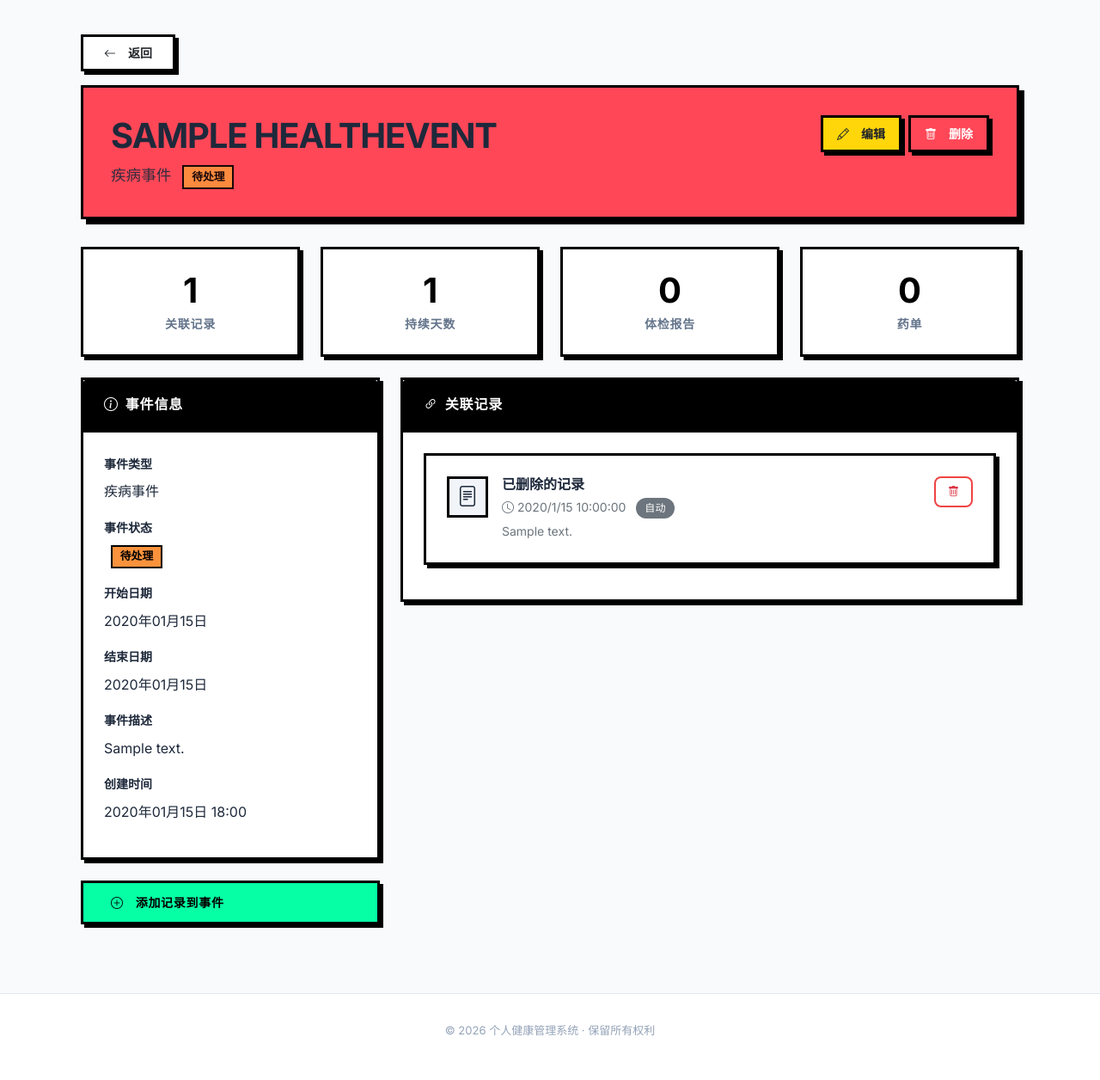
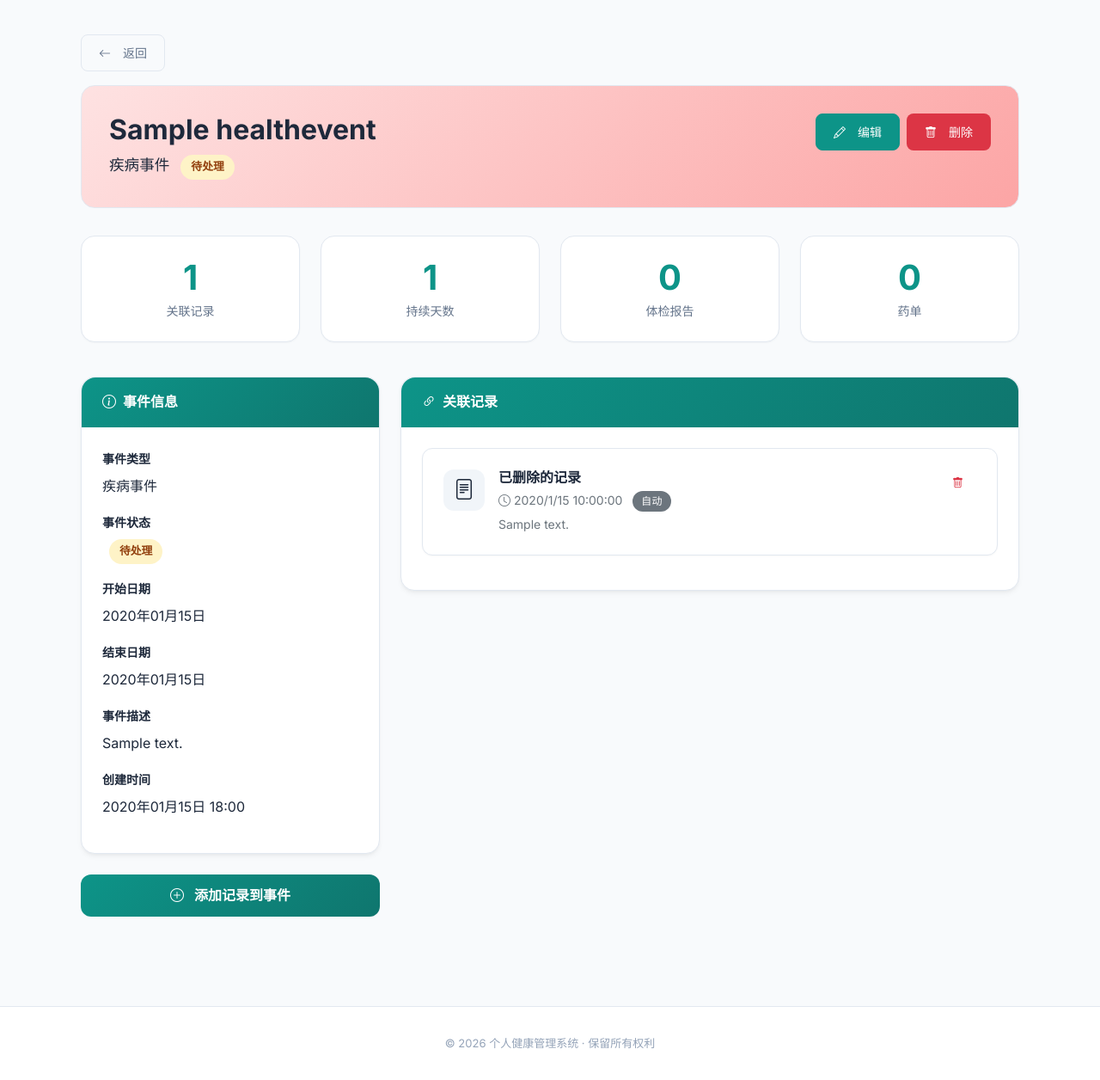
Before and after one commit to Zhou-Joe/health_app, a Django app: page /events/1/ in a window 1280 px wide. Shown: the part 70-1326 px from the top of the page at 86% size. Before the commit the page ends 1274 px from the top, so only its background shows below. Run offline with Django 5.2, Linux system fonts and the light colour scheme; a user stored in the database is signed in; tables that the repository leaves empty hold one stand-in row (values such as "Sample post"); data that the repository does not hold is empty; some libraries are stand-ins or nearby versions.

Commit message:
优化界面：1) 药单页面视觉优化 2) event详情页主题统一

```diff
--- a/medical_records/templates/medical_records/event_detail.html
+++ b/medical_records/templates/medical_records/event_detail.html
@@ -4,69 +4,56 @@
 
 {% block extra_css %}
 <style>
-:root {
-    --brutal-yellow: #FFD60A;
-    --brutal-cyan: #14b8a6;
-    --brutal-pink: #FF5C8D;
-    --brutal-blue: #4C8BF5;
-    --brutal-green: #06FFA5;
-    --brutal-red: #FF4757;
-    --brutal-purple: #A855F7;
-    --brutal-orange: #FB923C;
-    --border-thick: 3px solid #000;
-    --shadow-hard: 6px 6px 0px #000;
-    --shadow-hard-sm: 4px 4px 0px #000;
+.event-header-section {
+    background: linear-gradient(135deg, var(--primary-soft) 0%, #a7f3d0 100%);
+    border-radius: var(--radius-lg);
+    padding: 2rem;
+    margin-bottom: 2rem;
+    border: 1px solid var(--border-color);
 }
 
-.event-header-section {
-    background: var(--brutal-cyan);
-    border: var(--border-thick);
-    box-shadow: var(--shadow-hard);
-    padding: 2rem;
-    margin-bottom: 2rem;
-}
-
-.event-header-section.illness { background: var(--brutal-red); }
-.event-header-section.checkup { background: var(--brutal-blue); }
-.event-header-section.chronic_management { background: var(--brutal-purple); }
-.event-header-section.emergency { background: var(--brutal-orange); }
-.event-header-section.wellness { background: var(--brutal-green); }
-.event-header-section.medication_course { background: var(--brutal-pink); }
-.event-header-section.other { background: #94a3b8; }
+.event-header-section.illness { background: linear-gradient(135deg, #fee2e2 0%, #fca5a5 100%); }
+.event-header-section.checkup { background: linear-gradient(135deg, #dbeafe 0%, #93c5fd 100%); }
+.event-header-section.chronic_management { background: linear-gradient(135deg, #ede9fe 0%, #c4b5fd 100%); }
+.event-header-section.emergency { background: linear-gradient(135deg, #ffedd5 0%, #fdba74 100%); }
+.event-header-section.wellness { background: linear-gradient(135deg, #dcfce7 0%, #86efac 100%); }
+.event-header-section.medication_course { background: linear-gradient(135deg, #fce7f3 0%, #f9a8d4 100%); }
+.event-header-section.other { background: linear-gradient(135deg, #f3f4f6 0%, #d1d5db 100%); }
 
 .event-info-card {
-    background: #FFF;
-    border: var(--border-thick);
-    box-shadow: var(--shadow-hard-sm);
+    background: var(--bg-card);
+    border-radius: var(--radius-lg);
+    box-shadow: var(--shadow-md);
     margin-bottom: 1.5rem;
+    border: 1px solid var(--border-color);
 }
 
 .event-info-card .card-header {
-    background: #000;
+    background: linear-gradient(135deg, var(--primary) 0%, var(--primary-dark) 100%);
     color: #FFF;
-    font-weight: 900;
-    text-transform: uppercase;
-    letter-spacing: 0.05em;
+    font-weight: 600;
     padding: 1rem 1.5rem;
-    border-bottom: var(--border-thick);
+    border-bottom: none;
+    border-radius: var(--radius-lg) var(--radius-lg) 0 0;
 }
 
 .item-card {
-    background: #FFF;
-    border: var(--border-thick);
-    box-shadow: var(--shadow-hard-sm);
+    background: var(--bg-card);
+    border-radius: var(--radius-md);
+    box-shadow: var(--shadow-sm);
     margin-bottom: 1rem;
-    transition: all 0.1s ease;
+    transition: var(--transition);
+    border: 1px solid var(--border-color);
 }
 
 .item-card:hover {
-    transform: translate(-1px, -1px);
-    box-shadow: 5px 5px 0px #000;
+    transform: translateY(-2px);
+    box-shadow: var(--shadow-md);
 }
 
-.item-card.checkup { border-left: 6px solid var(--brutal-blue); }
-.item-card.medication { border-left: 6px solid var(--brutal-pink); }
-.item-card.indicator { border-left: 6px solid var(--brutal-yellow); }
+.item-card.checkup { border-left: 4px solid var(--info); }
+.item-card.medication { border-left: 4px solid var(--primary); }
+.item-card.indicator { border-left: 4px solid var(--warning); }
 
 .item-icon {
     width: 48px;
@@ -75,151 +62,97 @@
     align-items: center;
     justify-content: center;
     font-size: 1.5rem;
-    background: #f1f5f9;
-    border: var(--border-thick);
+    background: var(--bg-soft);
+    border-radius: var(--radius-md);
     margin-right: 1rem;
 }
 
 .btn-add-item {
-    background: var(--brutal-green);
-    border: var(--border-thick);
-    border-radius: 0;
+    background: linear-gradient(135deg, var(--primary) 0%, var(--primary-dark) 100%);
+    border: none;
+    border-radius: var(--radius-md);
     padding: 0.75rem 2rem;
-    font-weight: 800;
-    text-transform: uppercase;
-    letter-spacing: 0.05em;
-    color: #000;
-    transition: all 0.1s ease;
-    box-shadow: var(--shadow-hard-sm);
+    font-weight: 600;
+    color: #FFF;
+    transition: var(--transition);
+    box-shadow: var(--shadow-sm);
 }
 
 .btn-add-item:hover {
-    transform: translate(-2px, -2px);
-    box-shadow: 6px 6px 0px #000;
-    color: #000;
-}
-
-.btn-edit {
-    background: var(--brutal-yellow);
-    border: var(--border-thick);
-    border-radius: 0;
-    padding: 0.5rem 1rem;
-    font-weight: 700;
-    transition: all 0.1s ease;
-    box-shadow: var(--shadow-hard-sm);
-}
-
-.btn-edit:hover {
-    background: var(--brutal-green);
-    transform: translate(-1px, -1px);
-    box-shadow: 5px 5px 0px #000;
-}
-
-.btn-delete {
-    background: var(--brutal-red);
-    border: var(--border-thick);
-    border-radius: 0;
-    padding: 0.5rem 1rem;
-    font-weight: 700;
+    transform: translateY(-2px);
+    box-shadow: var(--shadow-md);
     color: #FFF;
-    transition: all 0.1s ease;
-    box-shadow: var(--shadow-hard-sm);
-}
-
-.btn-delete:hover {
-    background: #dc2626;
-    transform: translate(-1px, -1px);
-    box-shadow: 5px 5px 0px #000;
-    color: #FFF;
-}
-
-.btn-back {
-    background: #FFF;
-    border: var(--border-thick);
-    border-radius: 0;
-    padding: 0.5rem 1.5rem;
-    font-weight: 700;
-    transition: all 0.1s ease;
-    box-shadow: var(--shadow-hard-sm);
-}
-
-.btn-back:hover {
-    background: var(--brutal-yellow);
-    transform: translate(-1px, -1px);
-    box-shadow: 5px 5px 0px #000;
 }
 
 .stat-box {
     text-align: center;
-    background: #FFF;
-    border: var(--border-thick);
+    background: var(--bg-card);
+    border-radius: var(--radius-lg);
     padding: 1.5rem;
-    box-shadow: var(--shadow-hard-sm);
+    box-shadow: var(--shadow-sm);
+    border: 1px solid var(--border-color);
 }
 
 .stat-value {
     font-size: 2.5rem;
-    font-weight: 900;
-    color: #000;
+    font-weight: 700;
+    color: var(--primary);
 }
 
 .stat-label {
     font-size: 0.875rem;
-    font-weight: 700;
-    color: #64748b;
-    text-transform: uppercase;
-    letter-spacing: 0.05em;
+    font-weight: 500;
+    color: var(--text-secondary);
 }
 
 .empty-items {
     text-align: center;
     padding: 3rem 2rem;
-    background: #f8fafc;
-    border: 2px dashed #cbd5e1;
+    background: var(--bg-soft);
+    border-radius: var(--radius-md);
 }
 
 .auto-badge {
     display: inline-block;
-    background: rgba(0,0,0,0.2);
+    background: var(--secondary);
     color: #FFF;
     padding: 0.25rem 0.75rem;
     font-size: 0.75rem;
-    font-weight: 700;
-    text-transform: uppercase;
-    letter-spacing: 0.05em;
+    font-weight: 600;
+    border-radius: var(--radius-full);
     margin-left: 0.5rem;
 }
 
 .event-status-badge {
     display: inline-block;
-    border: 2px solid #000;
-    padding: 0.1rem 0.55rem;
+    padding: 0.25rem 0.75rem;
     font-size: 0.8rem;
-    font-weight: 800;
+    font-weight: 600;
+    border-radius: var(--radius-full);
     margin-left: 0.5rem;
 }
 
 .event-status-badge.pending {
-    background: var(--brutal-orange);
-    color: #000;
+    background: #fef3c7;
+    color: #92400e;
 }
 
 .event-status-badge.observing {
-    background: var(--brutal-yellow);
-    color: #000;
+    background: #dbeafe;
+    color: #1e40af;
 }
 
 .event-status-badge.recovered {
-    background: var(--brutal-green);
-    color: #000;
+    background: #dcfce7;
+    color: #166534;
 }
 
 .event-status-hint {
     display: inline-block;
     font-size: 0.8rem;
-    font-weight: 700;
+    font-weight: 500;
     margin-left: 0.5rem;
-    color: #111827;
+    color: var(--text-secondary);
 }
 </style>
 {% endblock %}
@@ -228,7 +161,7 @@
 <div class="container-fluid">
     <!-- 返回按钮 -->
     <div class="mb-3">
-        <button class="btn btn-back" onclick="history.back()">
+        <button class="btn btn-outline-secondary" onclick="history.back()">
             <i class="bi bi-arrow-left me-2"></i> 返回
         </button>
     </div>
@@ -237,13 +170,13 @@
     <div class="event-header-section {{ event.event_type }}">
         <div class="d-flex justify-content-between align-items-start">
             <div>
-                <h1 class="fw-bold mb-2" style="font-size: 2.5rem; font-weight: 900; text-transform: uppercase; letter-spacing: -0.03em; margin: 0;">
+                <h1 class="fw-bold mb-2" style="font-size: 2rem; margin: 0;">
                     {{ event.name }}
                     {% if event.is_auto_generated %}
                     <span class="auto-badge">自动生成</span>
                     {% endif %}
                 </h1>
-                <p class="mb-0" style="opacity: 0.9; font-size: 1.1rem;">
+                <p class="mb-0" style="font-size: 1.1rem;">
                     {{ event.get_event_type_display }}
                     <span class="event-status-badge {{ event.status }}">{{ event.get_status_display }}</span>
                     {% if event.status == 'observing' %}
@@ -252,10 +185,10 @@
                 </p>
             </div>
             <div class="d-flex gap-2">
-                <button class="btn btn-edit" onclick="editEvent()">
+                <button class="btn btn-primary" onclick="editEvent()">
                     <i class="bi bi-pencil me-2"></i> 编辑
                 </button>
-                <button class="btn btn-delete" onclick="deleteEvent()">
+                <button class="btn btn-danger" onclick="deleteEvent()">
                     <i class="bi bi-trash me-2"></i> 删除
                 </button>
             </div>
@@ -264,25 +197,25 @@
 
     <!-- 事件统计 -->
     <div class="row mb-4">
-        <div class="col-md-3">
+        <div class="col-md-3 mb-3">
             <div class="stat-box">
                 <div class="stat-value" id="itemCount">0</div>
                 <div class="stat-label">关联记录</div>
             </div>
         </div>
-        <div class="col-md-3">
+        <div class="col-md-3 mb-3">
             <div class="stat-box">
                 <div class="stat-value">{{ event.duration_days }}</div>
                 <div class="stat-label">持续天数</div>
             </div>
         </div>
-        <div class="col-md-3">
+        <div class="col-md-3 mb-3">
             <div class="stat-box">
                 <div class="stat-value" id="checkupCount">0</div>
                 <div class="stat-label">体检报告</div>
             </div>
         </div>
-        <div class="col-md-3">
+        <div class="col-md-3 mb-3">
             <div class="stat-box">
                 <div class="stat-value" id="medicationCount">0</div>
                 <div class="stat-label">药单</div>
@@ -292,50 +225,50 @@
 
     <div class="row">
         <!-- 左侧：事件信息 -->
-        <div class="col-lg-4">
+        <div class="col-lg-4 mb-4">
             <div class="event-info-card">
                 <div class="card-header">
                     <i class="bi bi-info-circle me-2"></i>事件信息
                 </div>
                 <div class="card-body">
                     <div class="mb-3">
-                        <label class="form-label" style="font-weight: 700; font-size: 0.875rem;">事件类型</label>
+                        <label class="form-label" style="font-weight: 600; font-size: 0.875rem;">事件类型</label>
                         <div>{{ event.get_event_type_display }}</div>
                     </div>
                     <div class="mb-3">
-                        <label class="form-label" style="font-weight: 700; font-size: 0.875rem;">事件状态</label>
+                        <label class="form-label" style="font-weight: 600; font-size: 0.875rem;">事件状态</label>
                         <div>
                             <span class="event-status-badge {{ event.status }}">{{ event.get_status_display }}</span>
                             {% if event.status == 'observing' %}
-                            <span class="event-status-hint">建议确认为“治愈”或“待处理”</span>
+                            <span class="event-status-hint">建议确认为"治愈"或"待处理"</span>
                             {% endif %}
                         </div>
                     </div>
                     <div class="mb-3">
-                        <label class="form-label" style="font-weight: 700; font-size: 0.875rem;">开始日期</label>
+                        <label class="form-label" style="font-weight: 600; font-size: 0.875rem;">开始日期</label>
                         <div>{{ event.start_date|date:"Y年m月d日" }}</div>
                     </div>
                     {% if event.end_date %}
                     <div class="mb-3">
-                        <label class="form-label" style="font-weight: 700; font-size: 0.875rem;">结束日期</label>
+                        <label class="form-label" style="font-weight: 600; font-size: 0.875rem;">结束日期</label>
                         <div>{{ event.end_date|date:"Y年m月d日" }}</div>
                     </div>
                     {% endif %}
                     {% if event.description %}
                     <div class="mb-3">
-                        <label class="form-label" style="font-weight: 700; font-size: 0.875rem;">事件描述</label>
+                        <label class="form-label" style="font-weight: 600; font-size: 0.875rem;">事件描述</label>
                         <div style="white-space: pre-wrap;">{{ event.description }}</div>
                     </div>
                     {% endif %}
                     <div class="mb-3">
-                        <label class="form-label" style="font-weight: 700; font-size: 0.875rem;">创建时间</label>
+                        <label class="form-label" style="font-weight: 600; font-size: 0.875rem;">创建时间</label>
                         <div>{{ event.created_at|date:"Y年m月d日 H:i" }}</div>
                     </div>
                 </div>
             </div>
 
             <!-- 添加记录按钮 -->
-            <button class="btn btn-add-item w-100" onclick="showAddItemModal()">
+            <button class="btn-add-item w-100" onclick="showAddItemModal()">
                 <i class="bi bi-plus-circle me-2"></i> 添加记录到事件
             </button>
         </div>
@@ -357,8 +290,8 @@
 <!-- 编辑事件模态框 -->
 <div class="modal fade" id="editEventModal" tabindex="-1">
     <div class="modal-dialog">
-        <div class="modal-content" style="border: var(--border-thick); border-radius: 0; box-shadow: var(--shadow-hard);">
-            <div class="modal-header" style="background: var(--brutal-yellow); color: #000; border-radius: 0; border: none; border-bottom: var(--border-thick); padding: 1.5rem;">
+        <div class="modal-content" style="border-radius: var(--radius-lg);">
+            <div class="modal-header" style="background: linear-gradient(135deg, var(--primary) 0%, var(--primary-dark) 100%); color: #FFF; border-radius: var(--radius-lg) var(--radius-lg) 0 0; padding: 1.5rem;">
                 <h5 class="modal-title fw-bold">
                     <i class="bi bi-pencil me-2"></i> 编辑事件
                 </h5>
@@ -406,8 +339,8 @@
                     </div>
                 </form>
             </div>
-            <div class="modal-footer" style="border-top: var(--border-thick); padding: 1.5rem 2rem;">
-                <button type="button" class="btn btn-secondary" data-bs-dismiss="modal">取消</button>
+            <div class="modal-footer" style="padding: 1.5rem 2rem;">
+                <button type="button" class="btn btn-outline-secondary" data-bs-dismiss="modal">取消</button>
                 <button type="button" class="btn btn-primary" onclick="updateEvent()">保存</button>
             </div>
         </div>
@@ -417,8 +350,8 @@
 <!-- 添加记录模态框 -->
 <div class="modal fade" id="addItemModal" tabindex="-1">
     <div class="modal-dialog modal-lg">
-        <div class="modal-content" style="border: var(--border-thick); border-radius: 0; box-shadow: var(--shadow-hard);">
-            <div class="modal-header" style="background: var(--brutal-green); color: #000; border-radius: 0; border: none; border-bottom: var(--border-thick); padding: 1.5rem;">
+        <div class="modal-content" style="border-radius: var(--radius-lg);">
+            <div class="modal-header" style="background: linear-gradient(135deg, var(--primary) 0%, var(--primary-dark) 100%); color: #FFF; border-radius: var(--radius-lg) var(--radius-lg) 0 0; padding: 1.5rem;">
                 <h5 class="modal-title fw-bold">
                     <i class="bi bi-plus-circle me-2"></i> 添加记录到事件
                 </h5>
@@ -476,9 +409,9 @@ function renderEventItems(items) {
     if (items.length === 0) {
         container.innerHTML = `
             <div class="empty-items">
-                <i class="bi bi-inbox" style="font-size: 3rem; color: #cbd5e1;"></i>
+                <i class="bi bi-inbox" style="font-size: 3rem; color: var(--text-muted);"></i>
                 <p class="text-muted mt-3">还没有关联记录</p>
-                <button class="btn btn-add-item" onclick="showAddItemModal()">
+                <button class="btn btn-primary" onclick="showAddItemModal()">
                     <i class="bi bi-plus-circle me-2"></i> 添加记录
                 </button>
             </div>
@@ -506,7 +439,7 @@ function renderEventItems(items) {
                                     </span>
                                 </small>
                             </div>
-                            <button class="btn btn-sm btn-outline-danger" onclick="removeItem(${item.id})" style="border: 2px solid #ef4444;">
+                            <button class="btn btn-sm btn-outline-danger" onclick="removeItem(${item.id})">
                                 <i class="bi bi-trash"></i>
                             </button>
                         </div>
@@ -664,15 +597,15 @@ function renderAvailableItems(items) {
     }
 
     container.innerHTML = items.map(item => `
-        <div class="card mb-2" style="border: 2px solid #e2e8f0; cursor: pointer;" onclick="addItem('${item.content_type}', ${item.object_id})">
+        <div class="card mb-2" style="border: 1px solid var(--border-color); cursor: pointer; transition: var(--transition);" onmouseover="this.style.borderColor='var(--primary)'" onmouseout="this.style.borderColor='var(--border-color)'" onclick="addItem('${item.content_type}', ${item.object_id})">
             <div class="card-body py-2">
                 <div class="d-flex align-items-center">
-                    <i class="bi ${getItemIcon(item.content_type)} me-3" style="font-size: 1.25rem;"></i>
+                    <i class="bi ${getItemIcon(item.content_type)} me-3" style="font-size: 1.25rem; color: var(--primary);"></i>
                     <div>
                         <div class="fw-bold">${item.summary}</div>
                         <small class="text-muted">${item.date}</small>
                     </div>
-                    <i class="bi bi-plus-circle ms-auto" style="font-size: 1.5rem; color: var(--brutal-green);"></i>
+                    <i class="bi bi-plus-circle ms-auto" style="font-size: 1.5rem; color: var(--primary);"></i>
                 </div>
             </div>
         </div>
```
Also changed, not shown: medical_records/templates/medical_records/health_management.html (+22 -6 lines).
